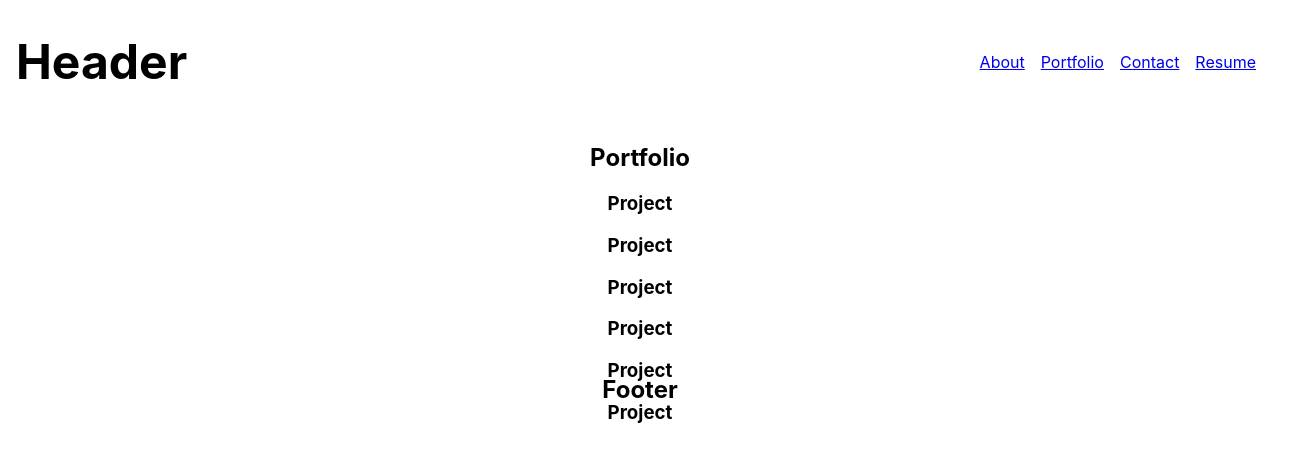
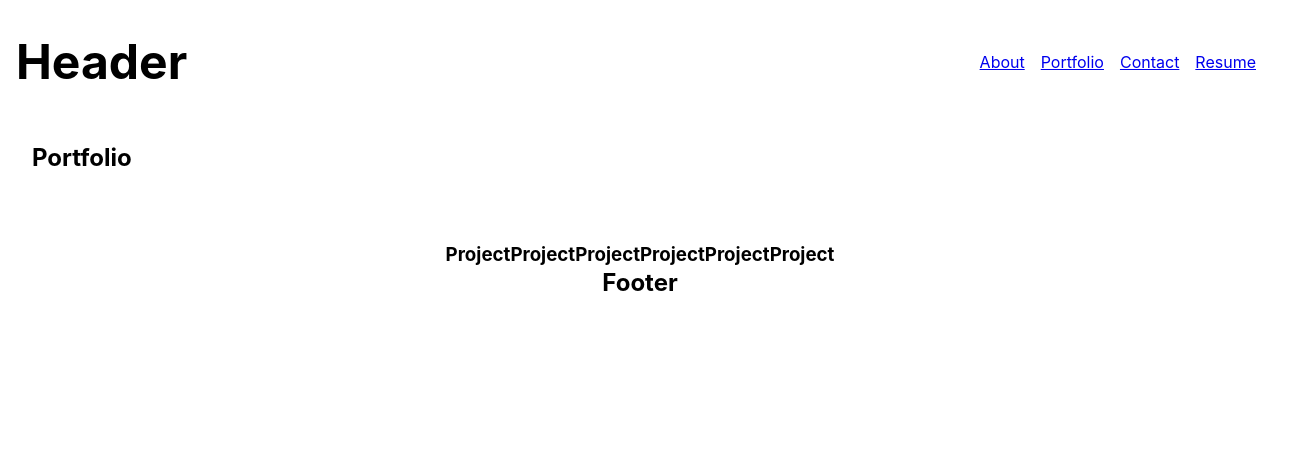
Before and after one commit to yogs0ddhoth/React-Portfolio-Template, a React (Create React App) app: page /portfolio in a window 1280 px wide. Shown: the top 462 px of the page, 1312 px wide, since content can reach past the window. Built offline with nearby package versions, Linux system fonts and the light colour scheme; the HTML template or start-up script is replaced by a standard one.

Commit message:
style linked, classes added

```diff
--- a/src/components/Portfolio.js
+++ b/src/components/Portfolio.js
@@ -1,12 +1,14 @@
 import React, { useState } from 'react';
 import '../css/style.css';
+import '../css/Portfolio.css';
 import Project from './Project';
 
 export default function Contact(props) {
   return (
-    <div>
+    <div className='portfolio'>
       <h2>Portfolio</h2>
       {/* TODO: create props to render individual projects */}
+      <div className='projects'>
         <Project />
         <Project />
         <Project />
@@ -14,5 +16,6 @@ export default function Contact(props) {
         <Project />
         <Project />
       </div>
+    </div>
   )
 };
```
Lines whose indentation alone changed are shown as unchanged.
